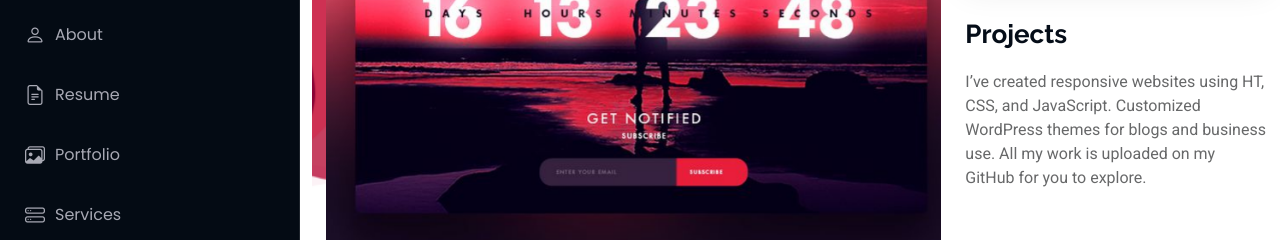
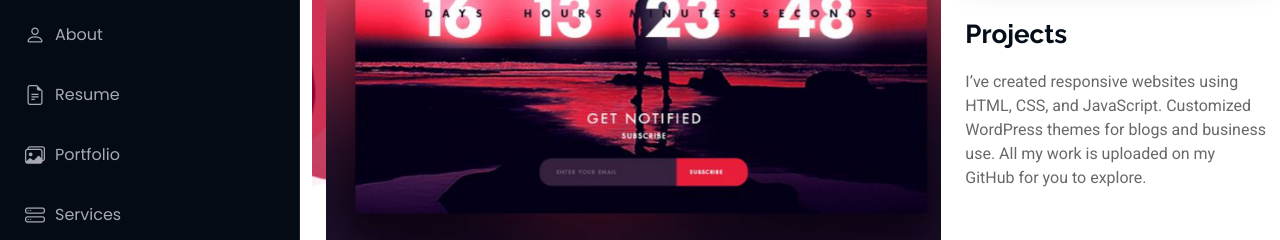
Before and after one commit to GOKUL0906/Portfolio, a plain HTML site: page portfolio-details.html in a window 1280 px wide. Shown: the part 338-578 px from the top of the page. Drawn offline with Linux system fonts and the light colour scheme; files whose address does not match are found by name.

Commit message:
Update portfolio-details.html

```diff
--- a/portfolio-details.html
+++ b/portfolio-details.html
@@ -164,7 +164,7 @@
             <div class="portfolio-description" data-aos="fade-up" data-aos-delay="300">
               <h2>Projects</h2>
               <p>
-                I’ve created responsive websites using HT, CSS, and JavaScript. Customized WordPress themes for blogs and business use. All my work is uploaded on my GitHub for you to explore.
+                I’ve created responsive websites using HTML, CSS, and JavaScript. Customized WordPress themes for blogs and business use. All my work is uploaded on my GitHub for you to explore.
               </p>
             </div>
           </div>
```
